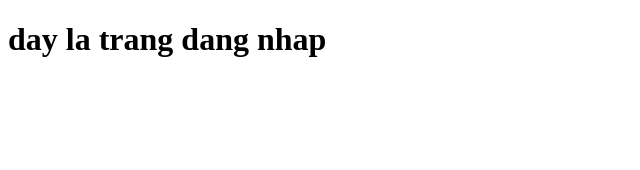
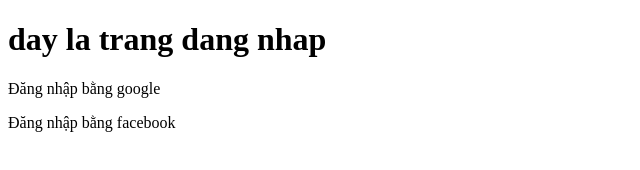
Before and after one commit to ninhrko123/Bai-13-t3, a plain HTML site: page login.html in a window 1280 px wide. Shown: the whole page, without its empty margins (0-640 px from the left). Drawn offline with Linux system fonts and the light colour scheme.

Commit message:
Update page login

```diff
--- a/login.html
+++ b/login.html
@@ -7,5 +7,8 @@
 </head>
 <body>
     <h1>day la trang dang nhap</h1>
+    <p>Đăng nhập bằng google</p>
+    <p>Đăng nhập bằng facebook</p>
+
 </body>
 </html>
```
